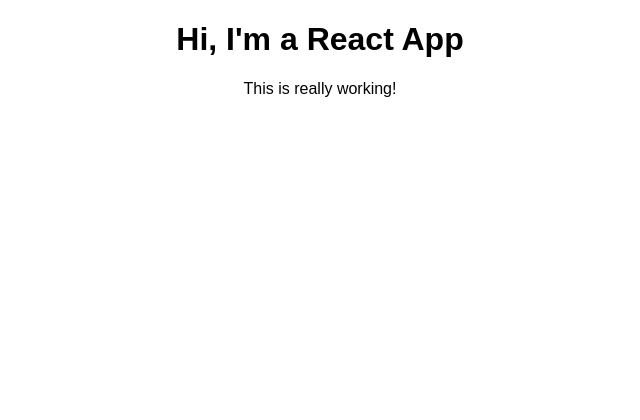
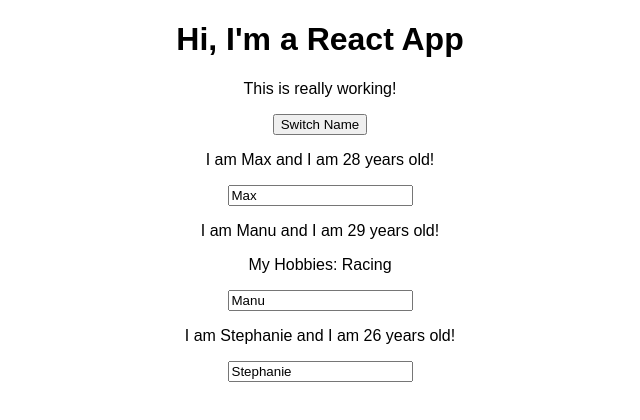
Before and after one commit to batabyalx/react-complete-guide, a React (Create React App) app: page / in a window 1280 px wide. Shown: the top 420 px of the page, without its empty margins (320-960 px from the left). Built offline with nearby package versions, Linux system fonts and the light colour scheme.

Commit message:
added new person component

```diff
--- a/src/App.js
+++ b/src/App.js
@@ -1,16 +1,68 @@
 import React, { Component } from 'react';
 import './App.css';
+import Person from './Person/Person';
 
 class App extends Component {
+  state = {
+    persons: [
+      { name: 'Max', age: 28 },
+      { name: 'Manu', age: 29 },
+      { name: 'Stephanie', age: 26 }
+    ],
+    otherState: 'some other value'
+  };
+
+  switchNameHandler = (newName) => {
+    // console.log('Was clicked!');
+    // DON'T DO THIS: this.state.persons[0].name = 'Maximilian';
+    this.setState({
+      persons: [
+        { name: newName, age: 28 },
+        { name: 'Manu', age: 29 },
+        { name: 'Stephanie', age: 27 }
+      ]
+    });
+  };
+
+  nameChangeHandler = (event) => {
+    this.setState({
+      persons: [
+        { name: 'Max', age: 28 },
+        { name: event.target.value, age: 29 },
+        { name: 'Stephanie', age: 26 }
+      ]
+    });
+  }
+
+  /*
+  () => this.switchNameHandler('Maximilian!!') can be more inefficient than bind.
+  Try to use bind
+  */
   render() {
     return (
       <div className="App">
         <h1>Hi, I'm a React App</h1>
         <p>This is really working!</p>
+        <button onClick={() => this.switchNameHandler('Maximilian!!')}>Switch Name</button>
+        <Person
+          name={this.state.persons[0].name}
+          age={this.state.persons[0].age}
+        />
+        <Person
+          name={this.state.persons[1].name}
+          age={this.state.persons[1].age}
+          click={this.switchNameHandler.bind(this, 'Max!')}
+          changed={this.nameChangeHandler}
+        >
+          My Hobbies: Racing
+        </Person>
+        <Person
+          name={this.state.persons[2].name}
+          age={this.state.persons[2].age}
+        />
       </div>
     );
-
-    // return React.createElement('div', {className: 'App'}, React.createElement('h1', null, 'Hi, I\'m a React App!!!'));
+    // return React.createElement('div', {className: 'App'}, React.createElement('h1', null, 'Does this work now?'));
   }
 }
 
--- a/src/Person/Person.js
+++ b/src/Person/Person.js
@@ -0,0 +1,13 @@
+import React from 'react';
+
+const person = (props) => {
+    return (
+        <div>
+            <p onClick={props.click}>I am {props.name} and I am {props.age} years old!</p>
+            <p>{props.children}</p>
+            <input type = "text" onChange={props.changed} value={props.name}/>
+        </div>
+    );
+}
+
+export default person;
```
